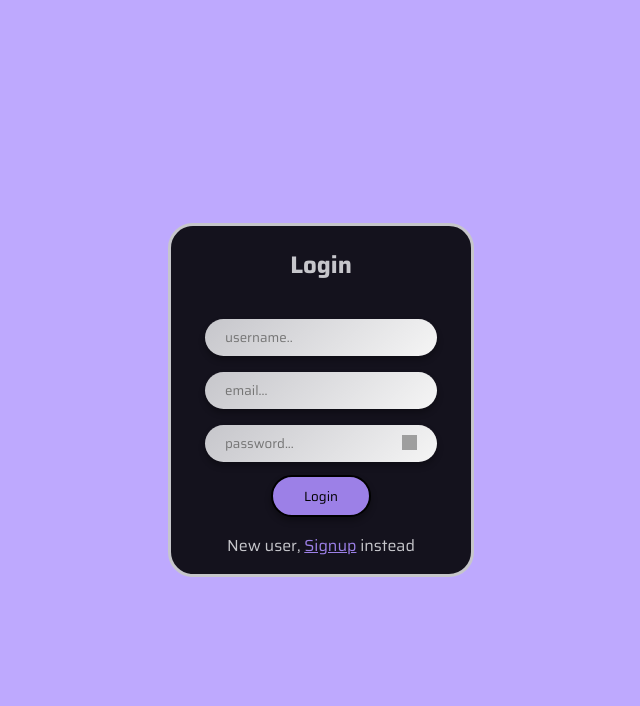
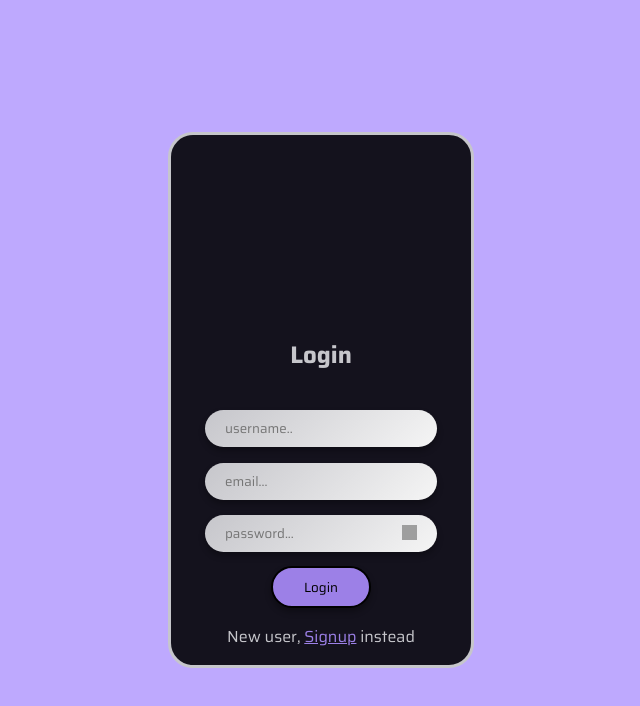
Before and after one commit to Harshit1607/expense-tracker, a React (Create React App) app in the folder Frontend/: page /login in a window 1280 px wide. Shown: the top 706 px of the page, without its empty margins (319-959 px from the left). Built offline with nearby package versions, Linux system fonts and the light colour scheme; no server answers; grey boxes are pictures that could not be loaded.

Commit message:
updated styling

```diff
--- a/Frontend/public/index.css
+++ b/Frontend/public/index.css
@@ -323,7 +323,7 @@ code {
 .Auth-container{
   width: 300px;
   height: 530px;
-  max-height: fit-content;
+  /* max-height: fit-content; */
   display: flex;
   flex-direction: column;
   justify-content: flex-end;
```
